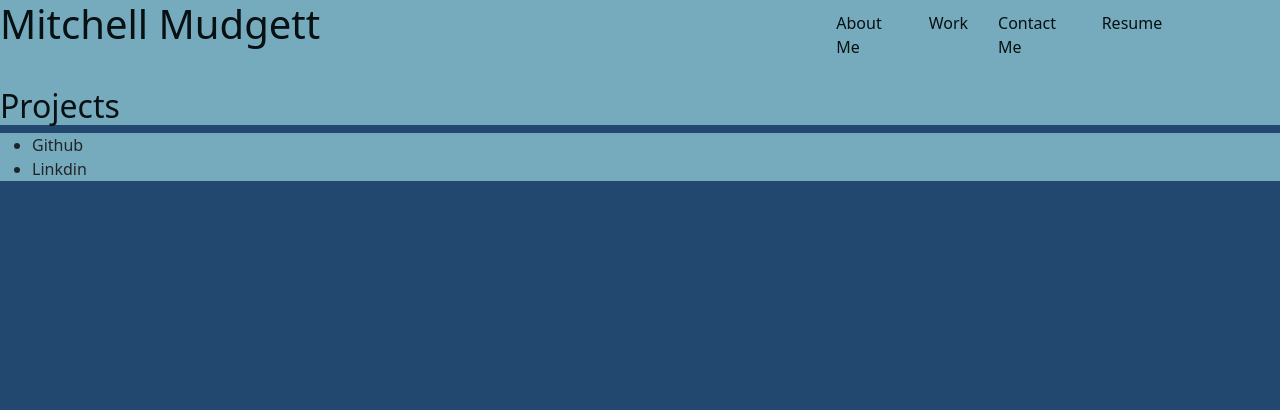
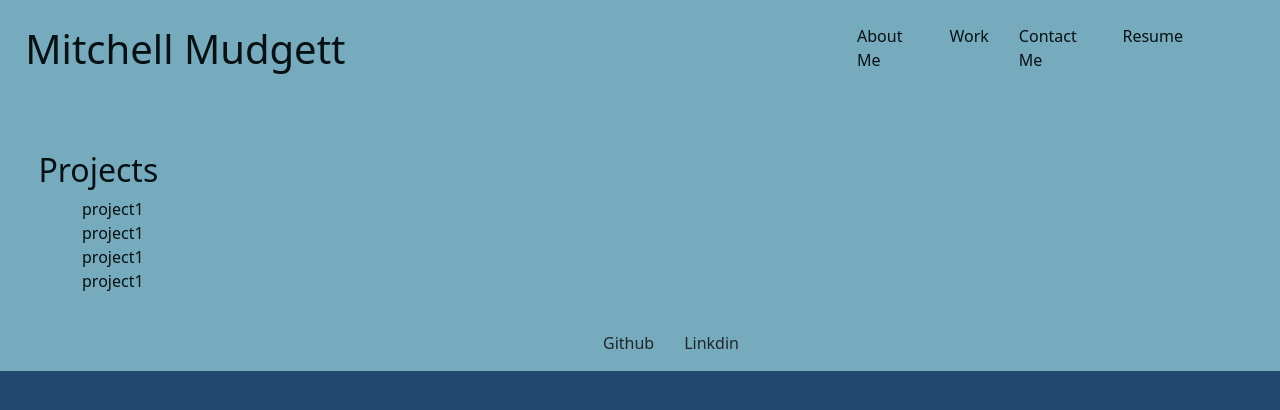
Before and after one commit to MitchellM27/React-Portfolio, a React (Create React App) app: page / in a window 1280 px wide. Shown: the top 410 px of the page. Built offline with nearby package versions, Linux system fonts and the light colour scheme.

Commit message:
fleshed out components.

```diff
--- a/public/index.html
+++ b/public/index.html
@@ -24,7 +24,7 @@
       work correctly both with client-side routing and a non-root public URL.
       Learn how to configure a non-root public URL by running `npm run build`.
     -->
-    <title>React App</title>
+    <title>Mitchell Mudgett's Portfolio</title>
   </head>
   <body style="background-color: #224870;">
     <noscript>You need to enable JavaScript to run this app.</noscript>
--- a/src/components/Footer.js
+++ b/src/components/Footer.js
@@ -3,6 +3,21 @@ import React from 'react';
 const styles = {
     footer: {
         background: '#75ABBC',
+        justifyContent: "center",
+        display: "flex",
+        flexDirection: "horizontal"
+    },
+
+    footerList: {
+        display: "flex",
+        flexDirection: "horizontal",
+    },
+
+    footerListItems: {
+        display: "inline-block",
+        justifyContent: "flex-end",
+        alignItems: "center",
+        marginLeft: "30px",
     }
 };
 
@@ -10,11 +25,11 @@ const styles = {
 function Footer() {
   return (
       <footer style={styles.footer}>
-          <ul>
-              <li>
+          <ul style={styles.footerList}>
+              <li style={styles.footerListItems}>
                   Github
               </li>
-              <li>
+              <li style={styles.footerListItems}>
                   Linkdin
               </li>
           </ul>
--- a/src/components/Header.js
+++ b/src/components/Header.js
@@ -7,7 +7,12 @@ const styles = {
     color: "#071013",
     display: "flex",
     flexDirection: "horizontal",
-    width: "100vw"
+    width: "100vw",
+    padding: "1%"
+  },
+
+  headerName: {
+    padding: "1%",
   },
 
   navSection: {
@@ -22,13 +27,14 @@ function Header() {
   return (
     <header style={styles.headerStyle}>
 
-      <section>
+      <section style={styles.headerName}>
         <h1>Mitchell Mudgett</h1>
       </section>
 
       <section style={styles.navSection} className= "col-8">
         <Navigation/>
       </section>
+
     </header>
   );
 }
--- a/src/components/Project.js
+++ b/src/components/Project.js
@@ -4,15 +4,34 @@ import React from 'react';
 const styles = {
   sectionStyles: {
     background: '#75ABBC',
-    color: "#071013"
+    color: "#071013",
+    padding: "3%",
+    flexDirection: "vertical",
+    justifyContent: "center"
   },
+
+  projectTitle: {
+    justifyContent: "center"
+  }
 };
 
 
 function Project() {
   return (
-    <section style={styles.sectionStyles} className="section">
-      <h2>Projects</h2>
+    <section style={styles.sectionStyles}>
+      <section style={styles.projectTitle}>
+        <h2>Projects</h2>
+      </section>
+
+      <section>
+        <div className="container">
+          <div>project1</div>
+          <div>project1</div>
+          <div>project1</div>
+          <div>project1</div>
+
+        </div>
+      </section>
     </section>
   );
 }
```
Also changed, not shown: 1 other file (tests, documents, lock files or other folders).
